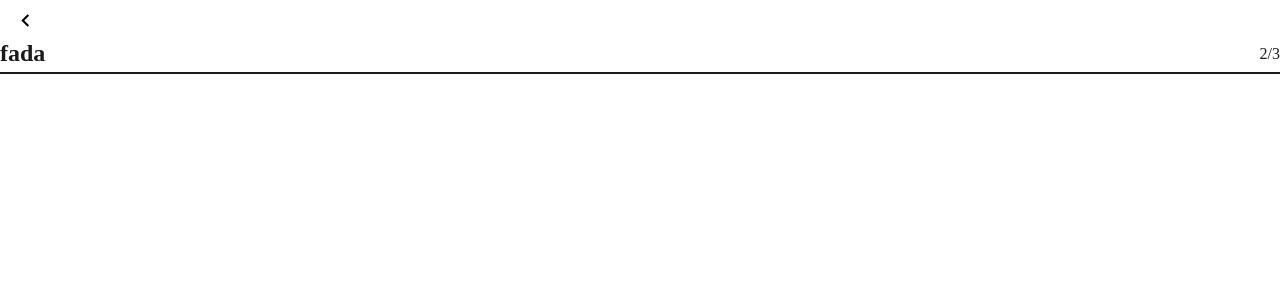
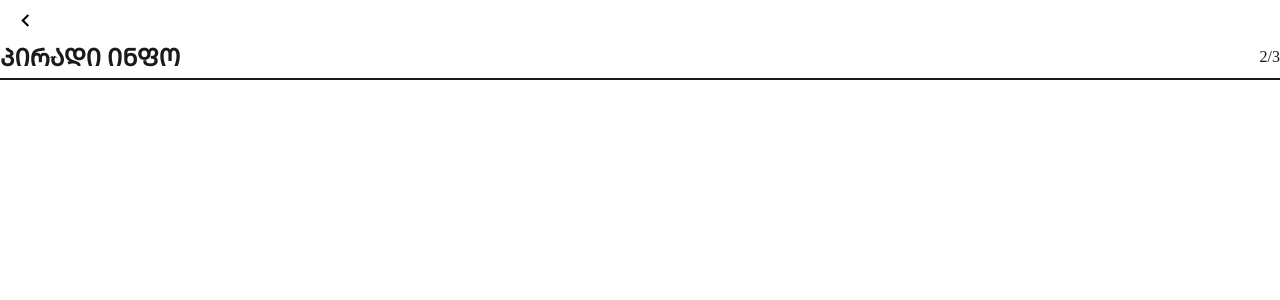
Before and after one commit to beqa200/team-5, a React (Vite) app: page /PersonalInfo in a window 1280 px wide. Shown: the top 300 px of the page. Built offline with nearby package versions, Linux system fonts and the light colour scheme.

Commit message:
style: correct pageName's name

```diff
--- a/src/pages/PersonalInfo.tsx
+++ b/src/pages/PersonalInfo.tsx
@@ -5,7 +5,7 @@ export default function PersonalInfo() {
   return (
     <div>
       <BackArrowButton />
-      <PageNameDiv pageName={"fada"} pageNumber={2}/>
+      <PageNameDiv pageName={"ᲞᲘᲠᲐᲓᲘ ᲘᲜᲤᲝ"} pageNumber={2}/>
     </div>
   )
 }
```
